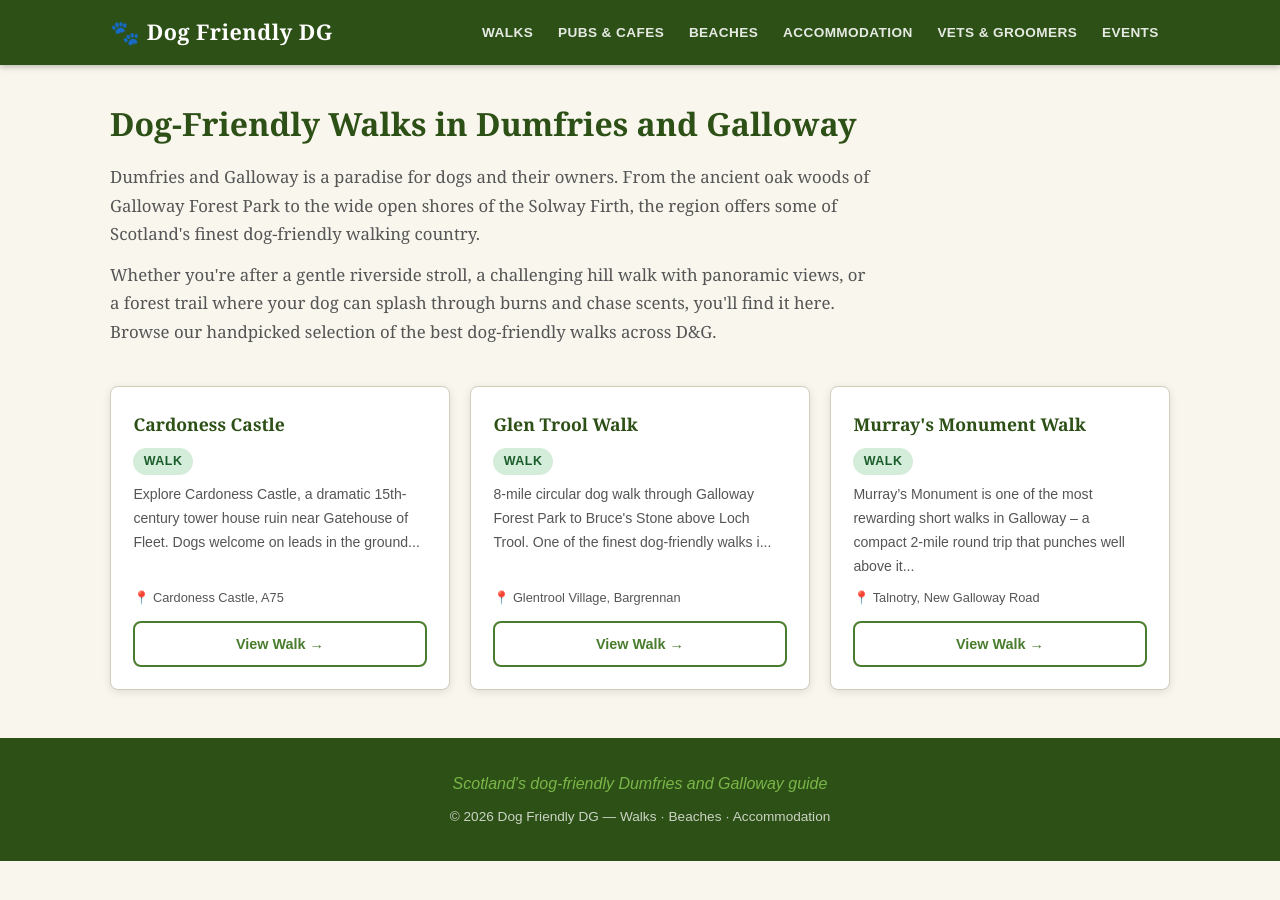
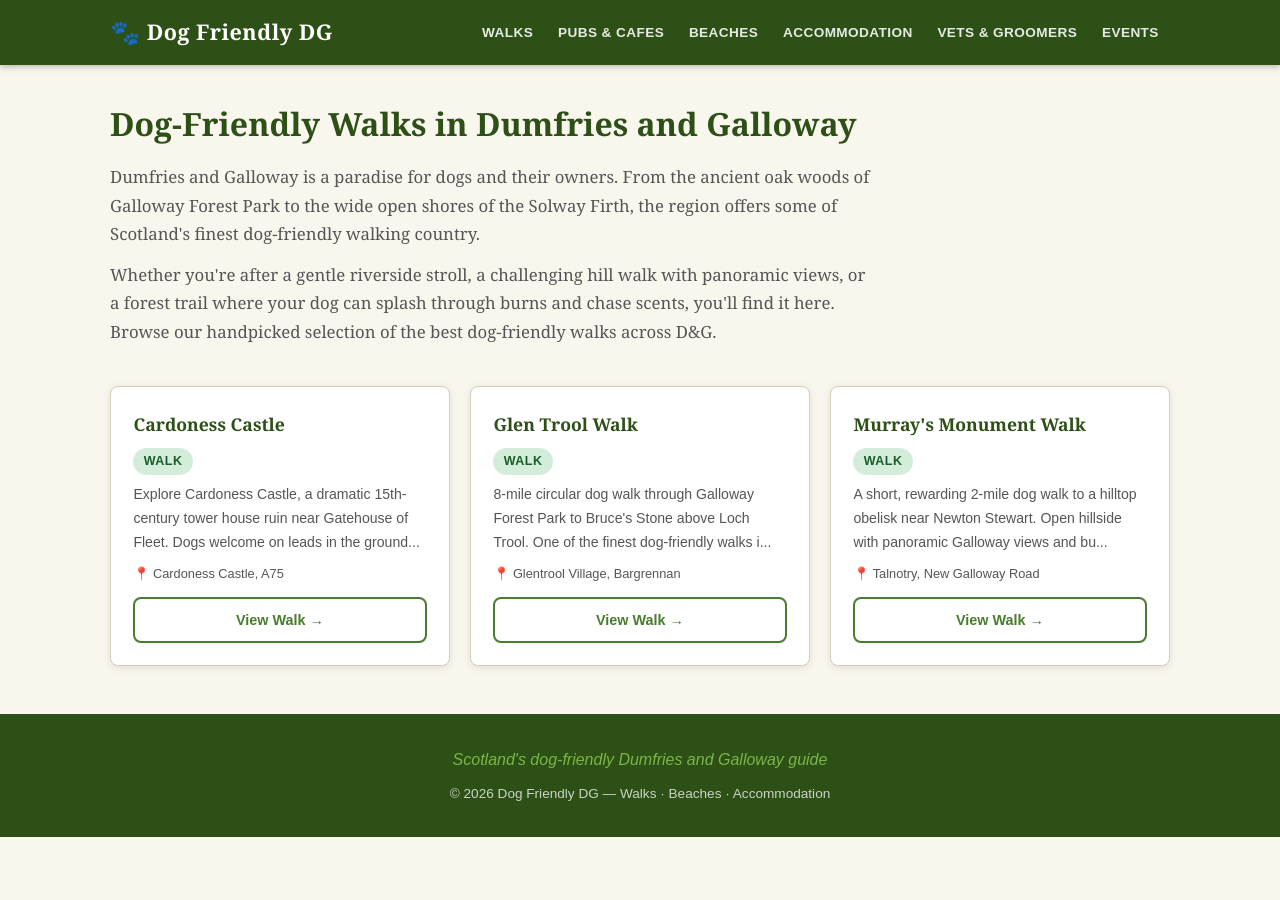
Before and after one commit to outrunthewolf/dogfriendlydg, a Jekyll site: the page built from walks/index.html, in a window 1280 px wide. Built offline with Jekyll 4.4.1, drawn with Linux system fonts in a browser that asks for light colours.

Commit message:
Update listing: Murray's Monument Walk - SEO title, meta description, website URL

```diff
--- a/_listings/murrays-monument-walk.md
+++ b/_listings/murrays-monument-walk.md
@@ -1,19 +1,20 @@
 ---
 layout: listing
-title: "Murray's Monument Walk -- Near Newton Stewart"
+title: "Murray's Monument Walk - Short Dog Walk Near Newton Stewart, Dumfries and Galloway"
 name: "Murray's Monument Walk"
 category: walk
+description: "A short, rewarding 2-mile dog walk to a hilltop obelisk near Newton Stewart. Open hillside with panoramic Galloway views and burns for dogs to splash in."
 address: "Talnotry, New Galloway Road"
 town: "Newton Stewart"
 region: "Dumfries and Galloway"
 postcode: "DG8 7AL"
-website: ""
+website: "https://www.forestryandland.gov.scot/visit/forest-parks/galloway-forest-park"
 phone: ""
 facilities: [car park, open hillside, burns, panoramic views]
 dogs_notes: "Open hillside -- dogs can run freely (away from sheep). Streams for drinking and paddling."
 lat: 55.0231
 lng: -4.3821
-excerpt: "A short, exhilarating 2-mile walk up to a striking obelisk with sweeping views over Galloway."
+excerpt: "A short, exhilarating 2-mile walk up to a striking obelisk with sweeping views over Galloway -- great for dogs who love open hillside."
 ---
 
 Murray's Monument is one of the most rewarding short walks in Galloway -- a compact 2-mile round trip that punches well above its weight for views and atmosphere. The tall granite obelisk sits high on the hillside above the Talnotry car park on the A712 New Galloway road, and the climb to reach it is steep but straightforward on a well-worn path.
```
